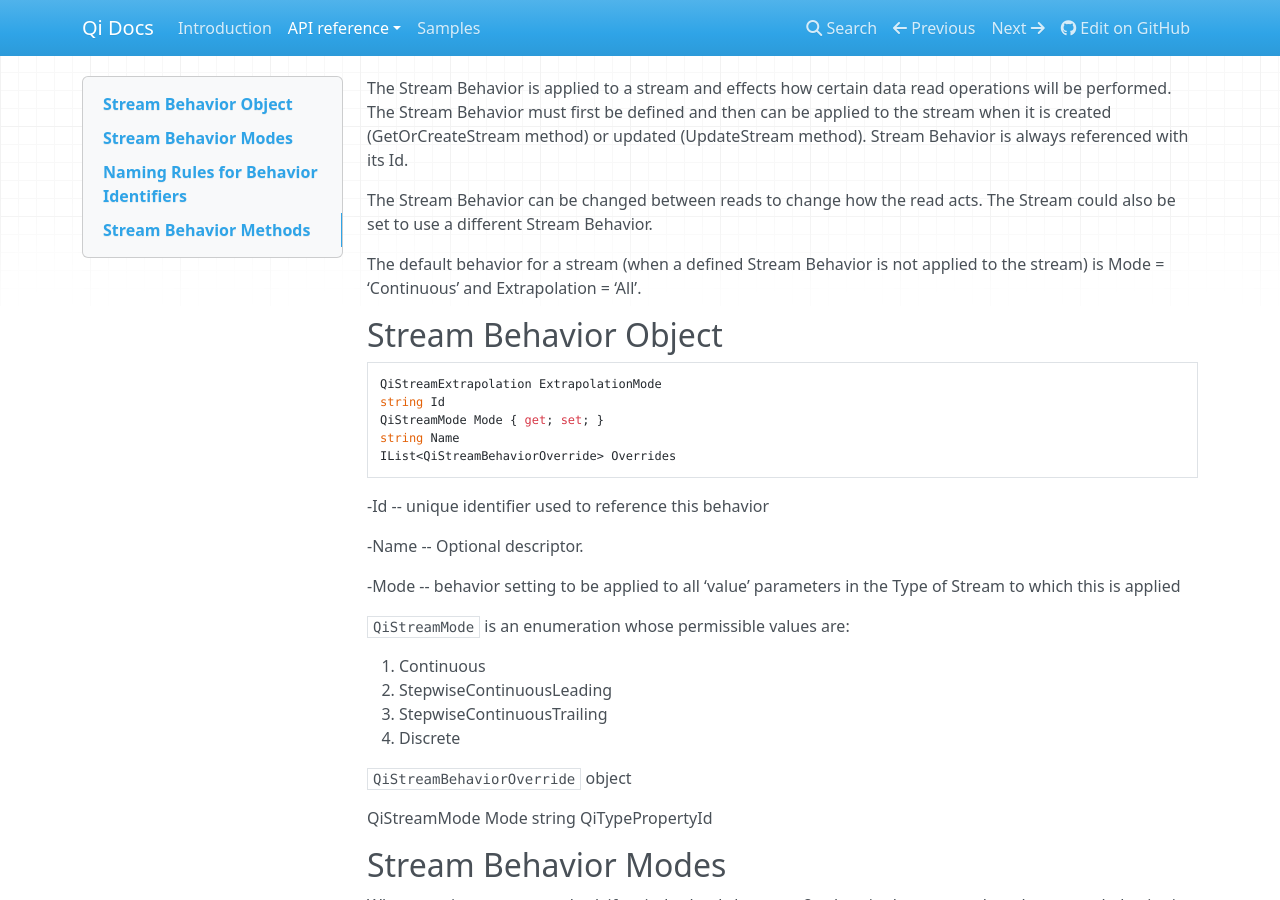
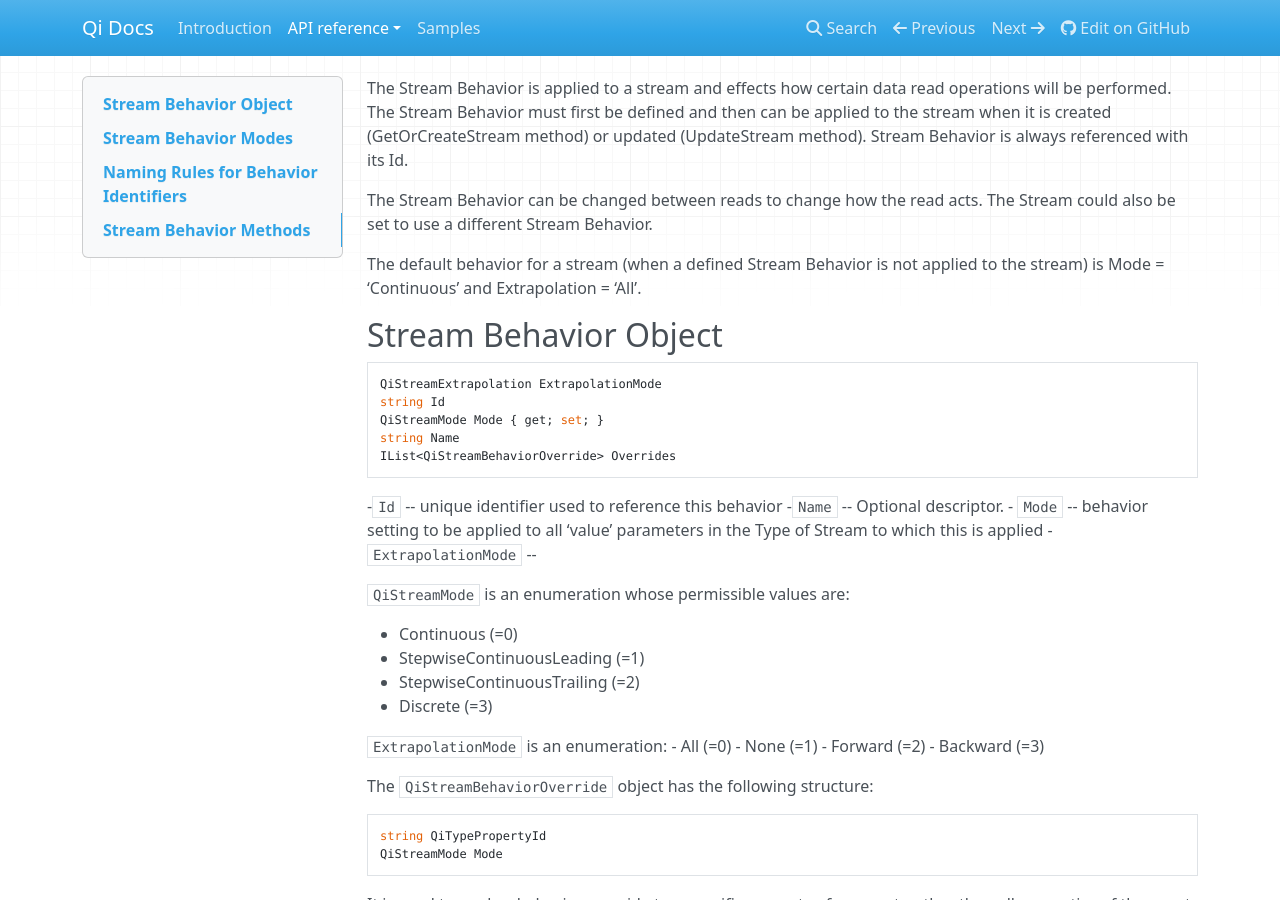
Before and after one commit to ssuryanarayanan/Qi-Docs, an MkDocs documentation site: the page built from docs/StreamBehaviors.md, in a window 1280 px wide and 900 px high. Built offline with MkDocs 1.6.1, drawn with Linux system fonts in a browser that asks for light colours; nearby versions of some CDN libraries; old or Windows-style settings are respelled for this version of MkDocs; some of the changed text lies outside the part shown.

Commit message:
Stream behavior documentation updates

````diff
--- a/docs/StreamBehaviors.md
+++ b/docs/StreamBehaviors.md
@@ -6,30 +6,40 @@ The default behavior for a stream (when a defined Stream Behavior is not applied
 
 ## Stream Behavior Object
 
-```
+```c#
 QiStreamExtrapolation ExtrapolationMode
 string Id
 QiStreamMode Mode { get; set; }
 string Name
 IList<QiStreamBehaviorOverride> Overrides
 ```
--Id -- unique identifier used to reference this behavior
-
--Name -- Optional descriptor.
-
--Mode -- behavior setting to be applied to all ‘value’ parameters in the Type of Stream to which this is applied
+-`Id` -- unique identifier used to reference this behavior
+-`Name` -- Optional descriptor.
+- `Mode` -- behavior setting to be applied to all ‘value’ parameters in the Type of Stream to which this is applied
+- `ExtrapolationMode` --
 
 `QiStreamMode` is an enumeration whose permissible values are:
 
-1.	Continuous
-2.	StepwiseContinuousLeading
-3.	StepwiseContinuousTrailing
-4.	Discrete
+- Continuous (=0)
+- StepwiseContinuousLeading (=1)
+- StepwiseContinuousTrailing (=2)
+- Discrete (=3)
 
-`QiStreamBehaviorOverride` object
+`ExtrapolationMode` is an enumeration:
+- All (=0)
+- None (=1)
+- Forward (=2)
+- Backward (=3)
 
+
+The `QiStreamBehaviorOverride` object has the following structure:
+```c#
+string QiTypePropertyId
 QiStreamMode Mode
-string QiTypePropertyId
+```
+
+It is used to apply a behavior override to a specific property of an event, rather than all properties of the event.
+
 
 ## Stream Behavior Modes
 When running a query method, if an index lands between 2 values in the stream, then the stream behavior is used to determine what is returned. The Stream Behavior can be set to one of these values:
````
